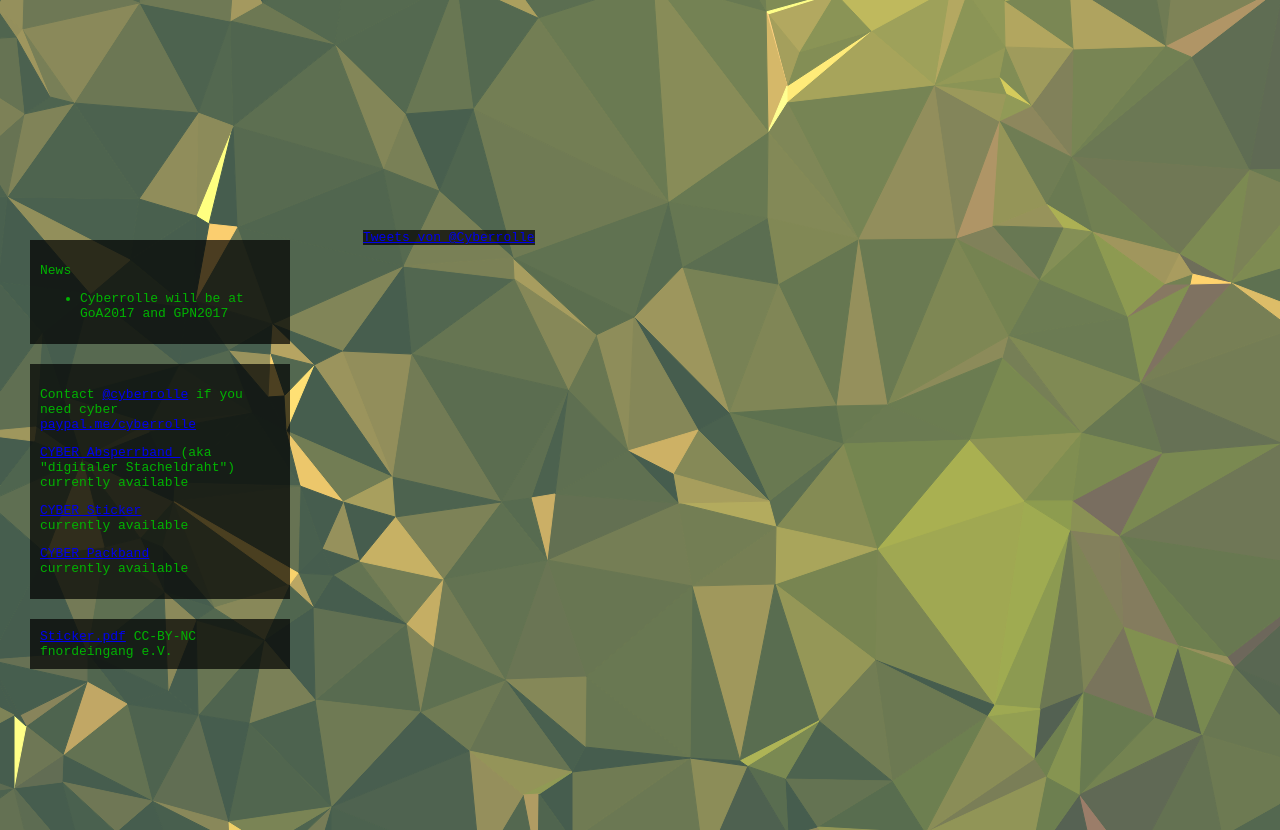
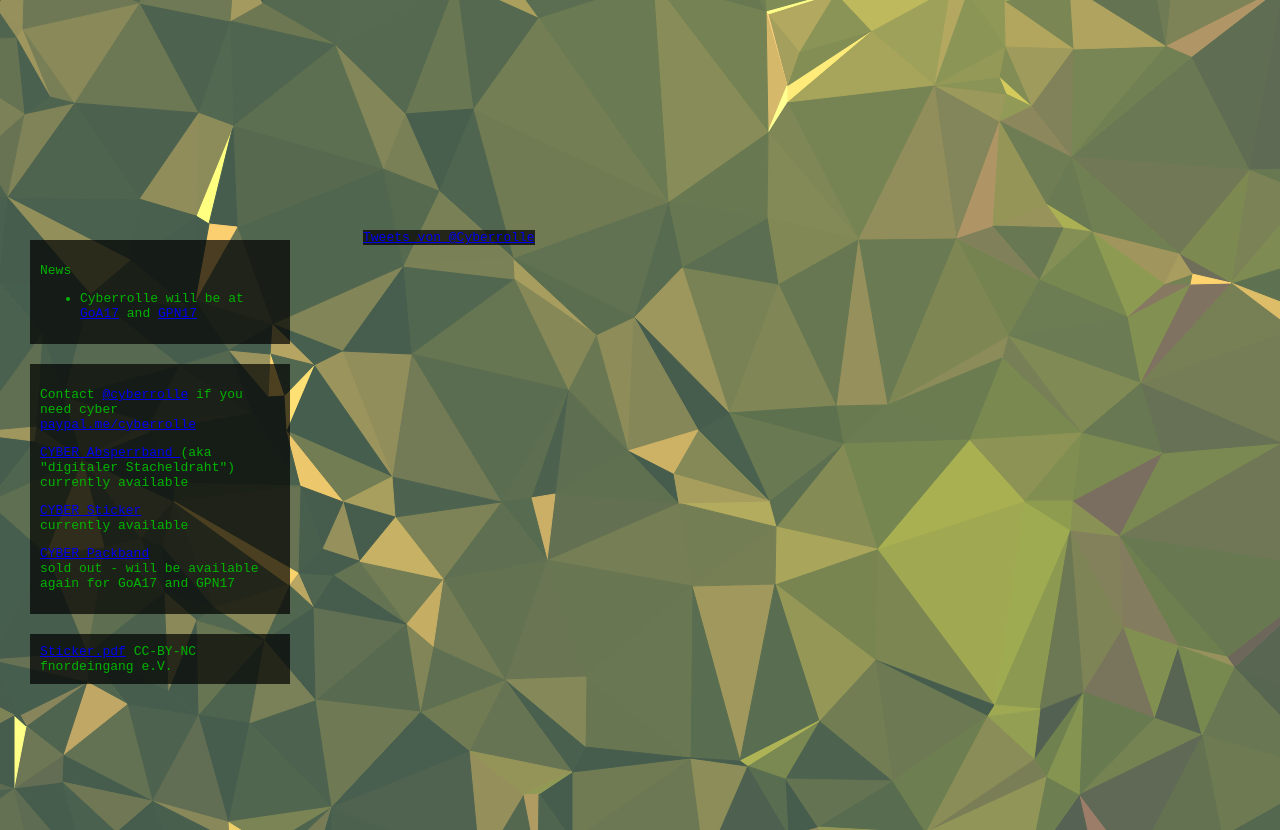
Before and after one commit to Gloegg/Cyberweb, a plain HTML site: page index.html in a window 1280 px wide. Drawn offline with Linux system fonts and the light colour scheme.

Commit message:
added links for GoA and GPN

```diff
--- a/index.html
+++ b/index.html
@@ -190,7 +190,7 @@
 		<p>
 			News
 			<ul>
-			<li>Cyberrolle will be at GoA2017 and GPN2017</li>
+			<li>Cyberrolle will be at <a href="https://events.fnordeingang.de/goa/2016/wiki/GoA17">GoA17</a> and <a href="https://entropia.de/GPN17">GPN17</a></li>
 			</ul>
 		</p>
 	</div>
@@ -230,7 +230,7 @@
 					ca. 66m per Roll (~330 CYBER)
 				</span>
 			</a><br />
-			currently available
+			sold out - will be available again for GoA17 and GPN17
 		</p>
 	</div>
 	<div class="files">
```
